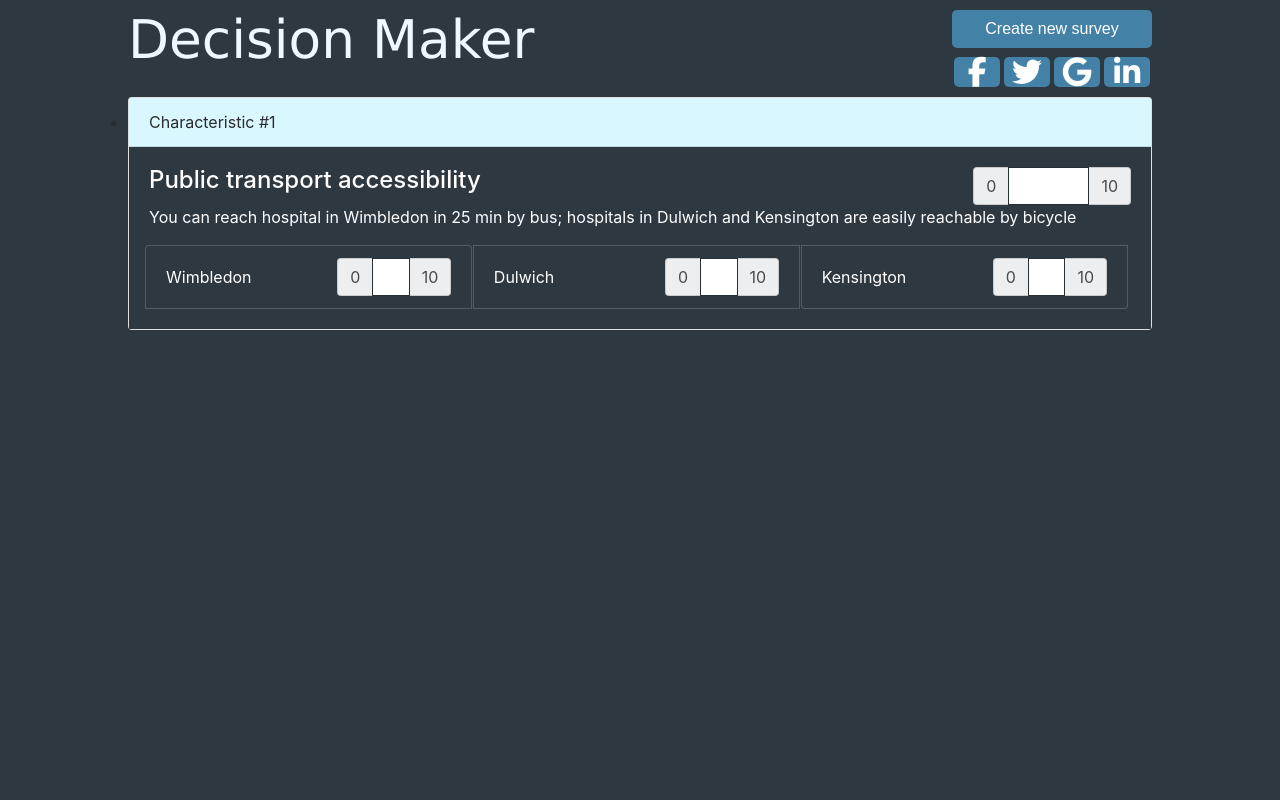
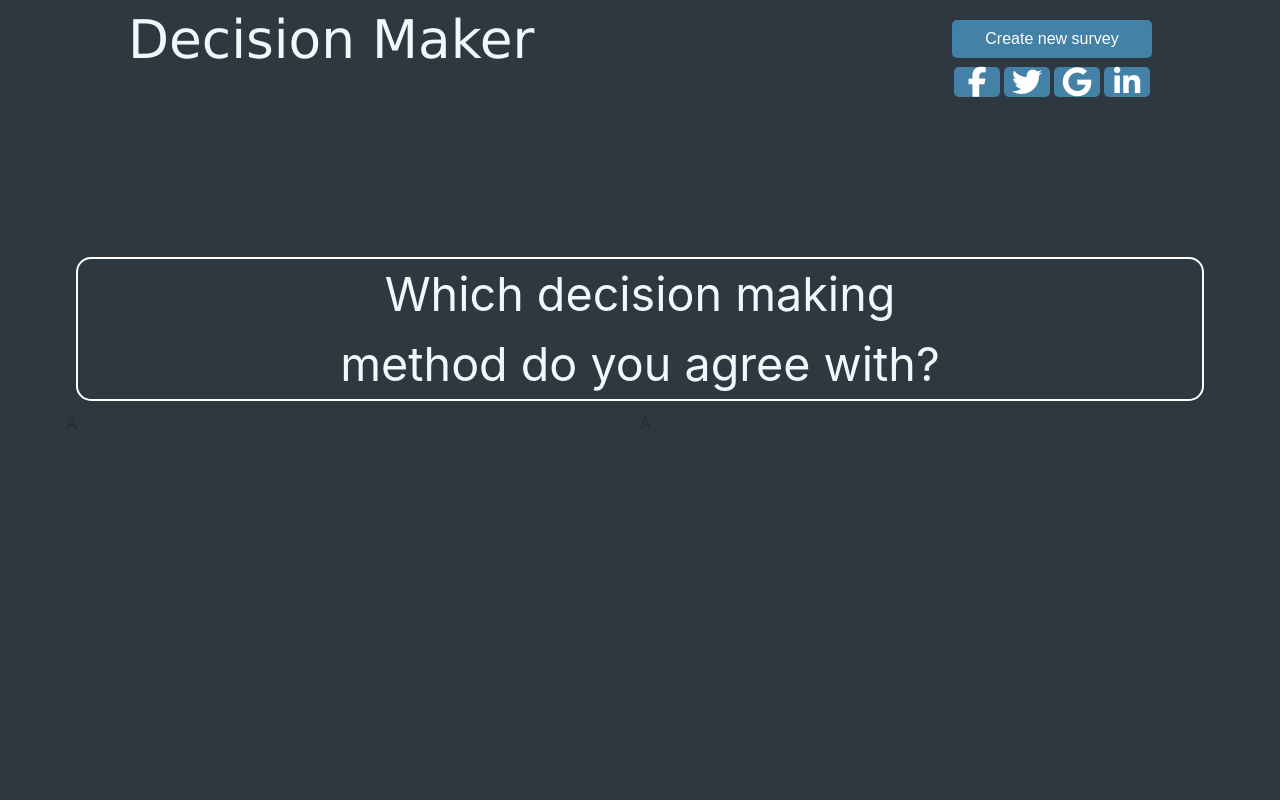
Before and after one commit to MilenaMalysh/decisionmaker, a Django app: page / in a window 1280 px wide. Run offline with Django 3.2, Linux system fonts and the light colour scheme; some libraries are stand-ins or nearby versions.

Commit message:
answering page template finished, result page configured

```diff
--- a/static/css/questionnairy.css
+++ b/static/css/questionnairy.css
@@ -1,3 +1,24 @@
+/**/
+/**/
+/*COMMON*/
+/**/
+/**/
+
+body {
+    background-color: rgb(46, 56, 64);
+}
+
+#header-div {
+    font-family: 'Lucida Sans Unicode', 'Lucida Grande', sans-serif;
+    font-size: 40pt;
+    color: aliceblue;
+}
+
+#header-tools {
+    margin-top: 20px;
+    float: right;
+}
+
 .centred-container, header {
     display: flex;
     align-items: center;
@@ -9,80 +30,13 @@
     max-width: 80%;
 }
 
-.card {
-    width: 100%;
-}
-
-.card-block {
-    background-color: rgb(46, 56, 64);
-    color: white;
-}
-
-.card-header {
-    background-color: rgb(217, 247, 255);
-}
-
-.option, .option-header {
-    display: inline-flex;
-    width: 100%;
-    justify-content: space-between;
-}
-
-.option label {
-    white-space: nowrap;
-    margin-bottom: auto;
-    margin-top: auto;
-}
-
-.option .input-group {
-    width: calc(100% / 2.5);
-}
-
-.list-group-horizontal .list-group-item {
-    display: inline-block;
-    width: calc(100% / 3);
-    background-color: rgb(46, 56, 64);
-    color: white;
-    margin-bottom: 0;
-    margin-left: -4px;
-    margin-right: 0;
-    border-color: rgba(230, 230, 250, 0.2);
-}
-
-.importance {
-    display: inline-flex;
-}
-
-.priority-label {
-    white-space: nowrap;
-    margin-bottom: auto;
-    margin-top: auto;
-    margin-right: 5px;
-}
-
-body {
-    background-color: rgb(46, 56, 64);
-    background-position: top;
-    background-repeat: repeat;
-}
-
-#header-div {
-    font-family: 'Lucida Sans Unicode', 'Lucida Grande', sans-serif;
-    font-size: 40pt;
-    color: aliceblue;
-}
-
-#header-tools {
-    margin-top: 10px;
-    float: right;
-}
-
 #new-survey-btn {
     background-color: rgb(68, 129, 166);
     border-radius: 5px;
     color: white;
     width: 200px;
 }
+
 
 #social-networks .fa {
     font-size: 30px;
@@ -98,3 +52,108 @@ body {
 .fa:hover {
     opacity: 0.7;
 }
+
+/**/
+/**/
+/*RESULT PAGE*/
+/**/
+/**/
+#survey-result-container {
+    margin-top: 140px
+}
+#result-block{
+    display: flex;
+    align-items: center;
+}
+
+#result-block>div{
+    flex: 1;
+}
+
+#result-question{
+    border-radius: 15px;
+    border: 2px white solid;
+    color: aliceblue;
+    font-size: 35pt;
+    text-align: center;
+    margin: 10px;
+}
+#result-question>p{
+    max-width: 60%;
+    min-width: 60%;
+    margin: auto;
+}
+
+/**/
+/**/
+/*SURVEY PAGE*/
+/**/
+/**/
+
+.card {
+    width: 100%;
+    border-color: rgb(68, 129, 166);
+}
+
+.card-block {
+    background-color: rgb(46, 56, 64);
+    color: white;
+}
+
+.card-header {
+    background-color: rgb(68, 129, 166);
+    color: white;
+}
+
+.option, .card-header {
+    display: inline-flex;
+    width: 100%;
+    justify-content: space-between;
+}
+
+.option label {
+    white-space: nowrap;
+    margin-bottom: auto;
+    margin-top: auto;
+}
+
+.input-group {
+    max-width: 140px;
+    min-width: 140px;
+    background-color: white;
+    border-radius: 4px;
+}
+
+
+.list-group-horizontal .list-group-item {
+    display: inline-block;
+    width: calc(100% / 3);
+    background-color: rgb(46, 56, 64);
+    color: white;
+    margin-bottom: 0;
+    margin-left: -4px;
+    margin-right: 0;
+    border-color: rgba(230, 230, 250, 0.2);
+}
+
+.importance {
+    display: inline-flex;
+    margin-right: 22px;
+}
+
+.priority-label {
+    white-space: nowrap;
+    margin-bottom: auto;
+    margin-top: auto;
+    margin-right: 15px;
+    font-size: 15pt;
+}
+#submit-survey-btn {
+    background-color: rgb(68, 129, 166);
+    border-radius: 5px;
+    color: white;
+    width: 200px;
+    margin-right: auto;
+    margin-left: auto;
+    margin-top: 30px;
+}
--- a/templates/questionnairy.html
+++ b/templates/questionnairy.html
@@ -2,25 +2,25 @@
 
 {% block content %}
     <div class="centred-container">
-        <ul class="list-group questions-list">
+        <div class="questions-list">
+            <ul class="list-group">
                 <li>
                     <div class="card">
                         <div class="card-header">
-                        Characteristic #1
-                    </div>
-                    <div class="card-block">
-                        <div class="option-header">
                             <h4 class="card-title">Public transport accessibility </h4>
                             <div class="importance">
-                                <span class="priority-label"></span>
+                                <span class="priority-label">Weight</span>
                                 <div class="input-group">
                                     <span class="input-group-addon">0</span>
-                                    <input type="number" class="form-control importance-value ranged-value" min="0" max="10">
+                                    <input type="number" class="form-control importance-value ranged-value" min="0"
+                                           max="10">
                                     <span class="input-group-addon">10</span>
                                 </div>
                             </div>
                         </div>
-                        <p class="card-text">You can reach hospital in Wimbledon in 25 min by bus; hospitals in Dulwich and
+                        <div class="card-block">
+                            <p class="card-text">You can reach hospital in Wimbledon in 25 min by bus; hospitals in
+                                Dulwich and
                                 Kensington are easily reachable by bicycle </p>
                             <ul class="list-inline list-group-horizontal">
                                 <li class="list-group-item">
@@ -58,5 +58,9 @@
                     </div>
                 </li>
             </ul>
+            <div class="row">
+                <button type="button" class="btn" id="submit-survey-btn">Submit results</button>
+            </div>
+        </div>
     </div>
 {% endblock %}
--- /dev/null
+++ b/templates/result_page.html
@@ -0,0 +1,15 @@
+{% extends 'base.html' %}
+
+{% block content %}
+    <div class="centred-container">
+        <div id="survey-result-container">
+            <div id="result-question">
+                <p>Which decision making method do you agree with?</p>
+            </div>
+            <div id="result-block">
+                <div> A</div>
+                <div> A</div>
+            </div>
+        </div>
+    </div>
+{% endblock %}
--- a/views.py
+++ b/views.py
@@ -5,4 +5,4 @@ import settings
 
 def questionnairy_page(request):
     print(settings.STATICFILES_DIRS)
-    return render(request, 'questionnairy.html')
+    return render(request, 'result_page.html')
```
Lines whose indentation alone changed are shown as unchanged.
